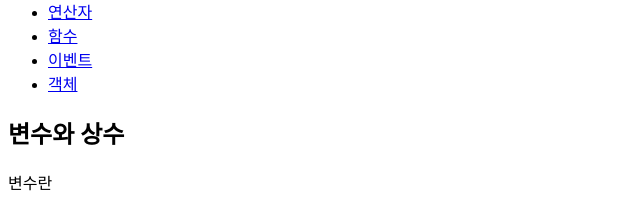
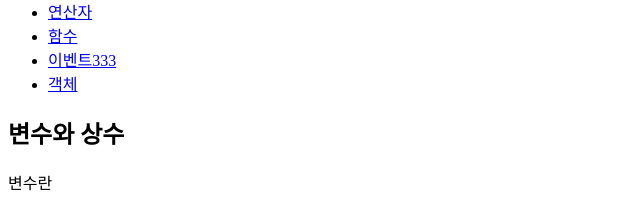
Before and after one commit to bbol/opentutorials, a plain HTML site: page index.html in a window 1280 px wide. Shown: the part 160-367 px from the top of the page, 0-640 px from the left. Drawn offline with Linux system fonts and the light colour scheme.

Commit message:
add html

```diff
--- a/index.html
+++ b/index.html
@@ -18,7 +18,7 @@
 <li><a href="http://opentutorials.org/course/49/16">변수와 상수</a></li>
 <li><a href="http://opentutorials.org/course/49/18">연산자</a></li>
 <li><a href="http://opentutorials.org/course/49/19">함수</a></li>
-<li><a href="http://opentutorials.org/course/49/20">이벤트</a></li>
+<li><a href="http://opentutorials.org/course/49/20">이벤트333</a></li>
 <li><a href="http://opentutorials.org/course/49/21">객체</a></li>
 </ul>
 </nav>
```
